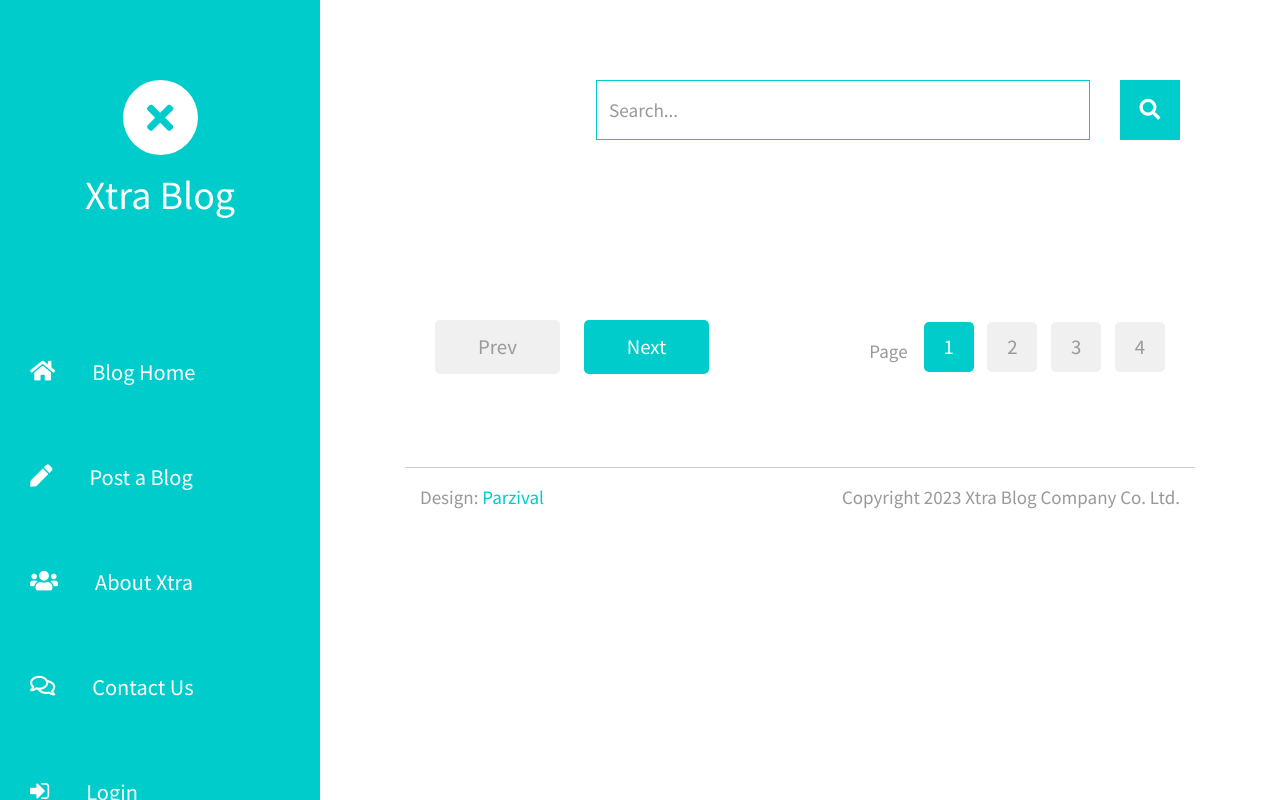
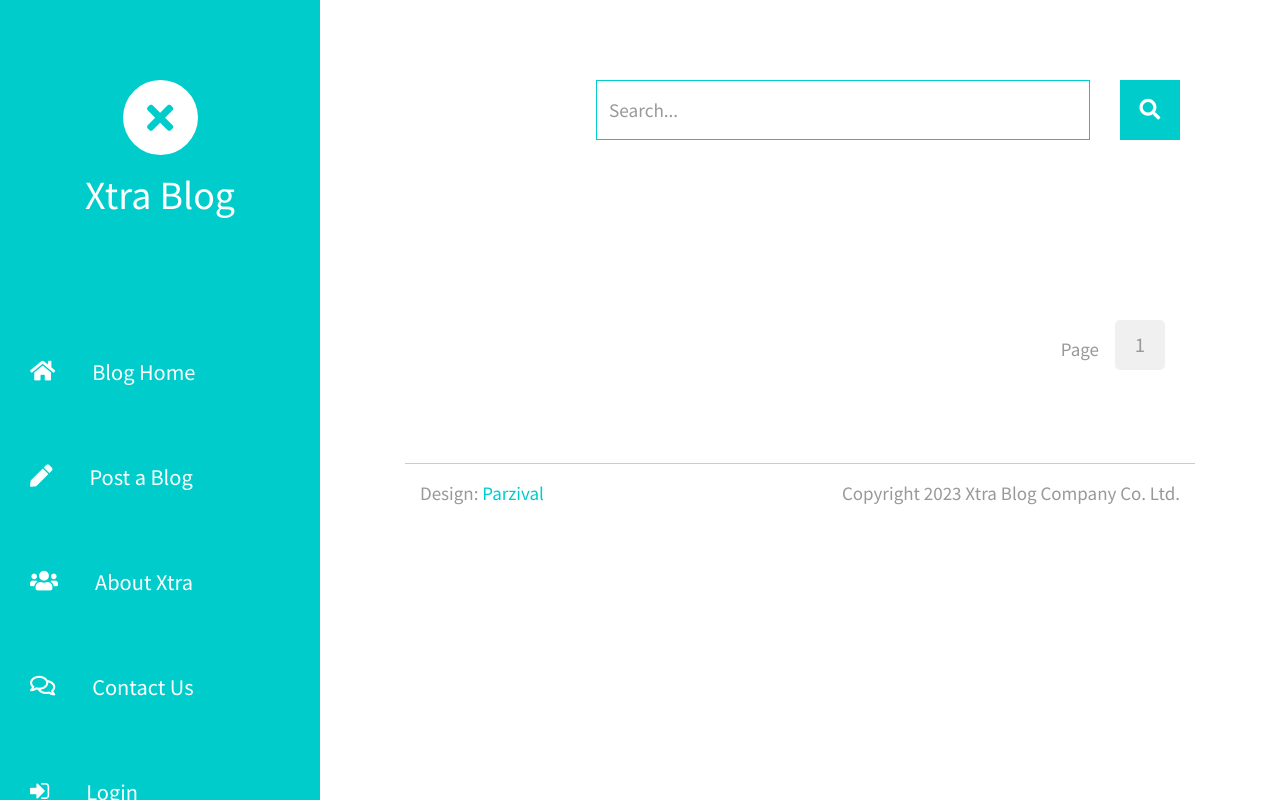
Before and after one commit to Umang-Kumar/Blog-App, a Django app: page /blog/ in a window 1280 px wide. Run offline with Django 4.2, Linux system fonts and the light colour scheme; data comes from the database, SQL or seed files in the repository; both versions use the stored data as it was after the commit; some libraries are stand-ins or nearby versions.

Commit message:
Implemented Pagination

```diff
--- a/blog/templates/index.html
+++ b/blog/templates/index.html
@@ -40,25 +40,30 @@
             </div>
             <div class="row tm-row tm-mt-100 tm-mb-75">
                 <div class="tm-prev-next-wrapper">
-                    <a href="#" class="mb-2 tm-btn tm-btn-primary tm-prev-next disabled tm-mr-20">Prev</a>
-                    <a href="#" class="mb-2 tm-btn tm-btn-primary tm-prev-next">Next</a>
+                    {% if posts.has_previous %}
+                        <a href="?page={{ posts.previous_page_number }}" class="mb-2 tm-btn tm-btn-primary tm-prev-next tm-mr-20">Prev</a>
+                    {% endif %}
+                    {% if posts.has_next %}
+                        <a href="?page={{ posts.next_page_number }}" class="mb-2 tm-btn tm-btn-primary tm-prev-next">Next</a>
+                    {% endif %}
                 </div>
                 <div class="tm-paging-wrapper">
                     <span class="d-inline-block mr-3">Page</span>
                     <nav class="tm-paging-nav d-inline-block">
                         <ul>
-                            <li class="tm-paging-item active">
-                                <a href="#" class="mb-2 tm-btn tm-paging-link">1</a>
-                            </li>
-                            <li class="tm-paging-item">
-                                <a href="#" class="mb-2 tm-btn tm-paging-link">2</a>
-                            </li>
-                            <li class="tm-paging-item">
-                                <a href="#" class="mb-2 tm-btn tm-paging-link">3</a>
-                            </li>
-                            <li class="tm-paging-item">
-                                <a href="#" class="mb-2 tm-btn tm-paging-link">4</a>
-                            </li>
+                            {% for page in paginator.page_range|slice:":3" %}
+                                <li class="tm-paging-item {% if page == posts.number %}active{% endif %}">
+                                    <a href="?page={{ page }}" class="mb-2 tm-btn tm-paging-link">{{ page }}</a>
+                                </li>
+                            {% endfor %}
+                            {% if paginator.num_pages >= 4 %}
+                                <li class="tm-paging-item">
+                                    <a href="#" class="mb-2 tm-btn tm-paging-link">...</a>
+                                </li>
+                                <li class="tm-paging-item {% if paginator.num_pages == posts.number %} active {% endif %}">
+                                    <a href="?page={{ paginator.num_pages }}" class="mb-2 tm-btn tm-paging-link">{{ paginator.num_pages }}</a>
+                                </li>
+                            {% endif %}
                         </ul>
                     </nav>
                 </div>
--- a/blog/urls.py
+++ b/blog/urls.py
@@ -1,7 +1,6 @@
 from django.contrib import admin
 from django.urls import path, include
 from . import views
-from django.contrib.auth import views as auth_views
 
 app_name = 'blog'
 
@@ -14,6 +13,7 @@
     path('blog/<slug:slug>/edit/', views.EditPostView.as_view(), name='edit_post'),
     path('search/', views.SearchBlog.as_view(), name='search'),
     path('blog/<int:pk>/delete/', views.DeletePostView.as_view(), name='delete_post'),
+    path('page/<int:page_number>/', views.IndexView.as_view(), name='index_paginated'),
 
     # profile
     path("profile/", views.DashboardView.as_view(), name="profile"),
@@ -31,5 +31,4 @@
     # contact & about
     path('contact/', views.ContactView.as_view(), name='contact'),
     path('about/', views.AboutView.as_view(), name='about'),
-
 ]
--- a/blog/views.py
+++ b/blog/views.py
@@ -5,6 +5,7 @@
 from django.contrib.auth import authenticate, login as auth_login, logout as auth_logout
 from django.contrib.auth.models import User
 from django.db.models import Count
+from django.core.paginator import Paginator, EmptyPage, PageNotAnInteger
 
 from . forms import *
 from django.contrib import messages
@@ -15,17 +16,27 @@
 
 # Blog(View, Search, Post)
 class IndexView(generic.TemplateView):
-	template_name = "index.html"
+    template_name = "index.html"
 
-	def get_context_data(self, **kwargs):
-		context = super().get_context_data(**kwargs)
+    def get_context_data(self, **kwargs):
+        context = super().get_context_data(**kwargs)
+        posts = Post.objects.all().annotate(comment_count=Count('comment')).order_by('-id')
+        paginator = Paginator(posts, 6)
+        page_number = self.request.GET.get('page')
+        try:
+            posts = paginator.page(page_number)
+        except PageNotAnInteger:
+            posts = paginator.page(1)
+        except EmptyPage:
+            posts = paginator.page(paginator.num_pages)
 
-		posts = Post.objects.all().annotate(comment_count=Count('comment')).order_by('-id')
-		latest  = Post.objects.all().order_by('-id')[:3]
-		context['posts'] = posts
-		context['latest'] = latest
+        latest  = Post.objects.all().order_by('-id')[:3]
+        context['posts'] = posts
+        context['latest'] = latest
+        context['paginator'] = paginator
 
-		return context
+        return context
+
 
 
 class PostView(generic.ListView):
```
Also changed, not shown: db.sqlite3, mediafiles/images/flash.jpg (added).
